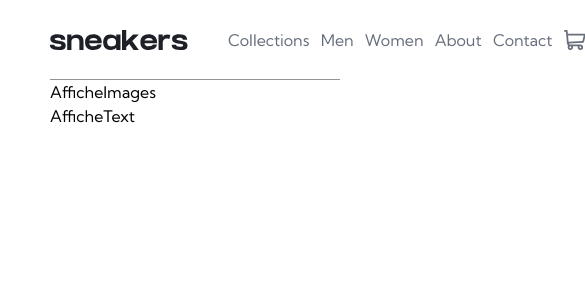
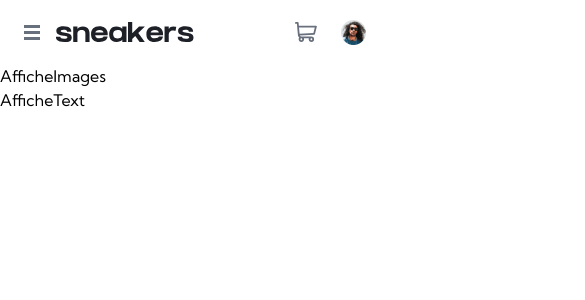
Before and after one commit to liliaferrouk/ecommerce-product-page, a React (Create React App) app: page / in a window 390 px wide. Shown: the top 300 px of the page, 585 px wide, since content can reach past the window. Built offline with nearby package versions, Linux system fonts and the light colour scheme; the HTML template or start-up script is replaced by a standard one.

Commit message:
Header responsive done

```diff
--- a/src/Header.css
+++ b/src/Header.css
@@ -14,24 +14,31 @@ ul{
 li{
     list-style: none;
     margin-right: 0.7rem;
+    position: relative;
 }
 a{
     text-decoration: none;
     color: var(--clr-text-gray);
     transition: 0.3s ease-in-out;
 }
-a:hover{
+a:hover,a.active{
     color: var(--clr-text-dark);
 }
 a:hover::after{
-    /* TODO: a faire ! */
     content: " ";
-    width: 80%;
-    height: 2px;
+    width: 100%;
+    height: 4px;
     background-color: var(--clr-orange-btn);
-    /* position: absolute;
-    bottom: 0px;
-    left: 0px; */
+    position: absolute;
+    bottom: -28px;
+    left: 0px;
+}
+
+.img_menu_mobile{
+    width:16px;
+    height: 15px;
+    cursor: pointer;
+    display: none;
 }
 
 .img_logo{
@@ -44,8 +51,60 @@ a:hover::after{
     cursor: pointer;
 }
 .img_avatar{
-    margin-left: 1rem;
+    margin-left: 2rem;
     width: 35px;
     height: 35px;
     cursor: pointer;
 }
+
+@media screen and (max-width:700px) {
+    header{
+        height: 4rem;
+        border-bottom: 0;
+    }
+    .img_avatar{
+        margin-right: 1.5rem;
+        margin-left: 1.5rem;
+        width: 25px;
+        height: 25px;
+    }
+    .img_menu_mobile{
+        margin-left: 1.5rem;
+        margin-right: 1rem;
+        display:inline;
+        z-index: 20;
+    }
+    ul{
+        flex-direction: column;
+        align-items: flex-start;
+        justify-content: flex-start;
+        position: fixed;
+        top:0;
+        left: 0;
+        padding-top: 90px;
+        padding-left: 25px;
+        font-size: 1.15rem;
+        font-weight: 700;
+        width: 65vw;
+        height: 100%;
+        /* background-color: aqua; */
+        background-color: var(--clr-blanc);
+        z-index: 10;
+        transition: 0.3s ease-in-out;
+    }
+    ul.hidelistmenu{
+        left: -65vw;
+    }
+    li{
+        margin-bottom: 1.15rem;
+    }
+    a{
+        color: var(--clr-text-dark);
+    }
+    a:hover::after{
+        bottom: -0.75rem;
+    }
+    .img_cart{
+        margin-left: auto;
+    }
+}
--- a/src/Header.js
+++ b/src/Header.js
@@ -1,15 +1,22 @@
-import React from 'react'
+import React, { useState } from 'react'
 import './Header.css'
 import img_logo from './images/logo.svg'
 import img_cart from './images/icon-cart.svg'
 import img_avatar from './images/image-avatar.png'
+import img_menu from './images/icon-menu.svg'
+import img_close from './images/icon-close.svg'
 
 function Header() {
+  const [mobileMenuActive,setMobileMenuActive] = useState(false)
   return (
     <header>
+      <img className='img_menu_mobile'
+            src={mobileMenuActive ? img_close : img_menu}
+            onClick={()=>setMobileMenuActive(prev=>!prev)}
+            alt={mobileMenuActive ? "close menu" : "show menu"}/>
       <img className='img_logo' src={img_logo} alt="logo"/>
-      <ul>
-      <li><a href="index.html">Collections</a></li>
+      <ul className={mobileMenuActive ? "" :"hidelistmenu"}>
+      <li><a className='active' href="index.html">Collections</a></li>
       <li><a href="index.html">Men</a></li>
       <li><a href="index.html">Women</a></li>
       <li><a href="index.html">About</a></li>
--- a/src/index.css
+++ b/src/index.css
@@ -102,6 +102,12 @@ body{
   padding: 0px 50px;
 }
 
+@media screen and (max-width:700px) {
+  body{
+    padding: 0px;
+  }
+}
+
 
 
 @media (prefers-color-scheme: dark) {
```
